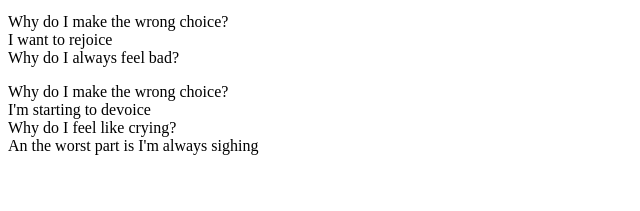
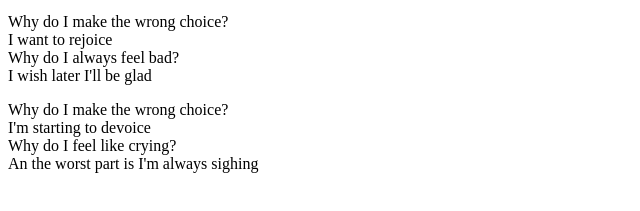
Before and after one commit to nirjhana24/My-Poems, a plain HTML site: page index.html in a window 1280 px wide. Shown: the part 181-392 px from the top of the page, without its empty margins (0-640 px from the left). Drawn offline with Linux system fonts and the light colour scheme.

Commit message:
Update index.html

```diff
--- a/index.html
+++ b/index.html
@@ -11,7 +11,7 @@
 
     <h1>The Wrong Choice</h1>
 <p>Why do I make the wrong choice? <br> I feel like I lost my voice <br> Why do I make things worse? <br> I want to scream out and curse.</p>
-<p>Why do I make the wrong choice? <br> I want to rejoice <br> Why do I always feel bad? <br? I wish later I'll be glad </p>
+<p>Why do I make the wrong choice? <br> I want to rejoice <br> Why do I always feel bad? <br> I wish later I'll be glad </p>
 <p>Why do I make the wrong choice? <br> I'm starting to devoice <br> Why do I feel like crying? <br> An the worst part is I'm always sighing
 
 </body>
```
